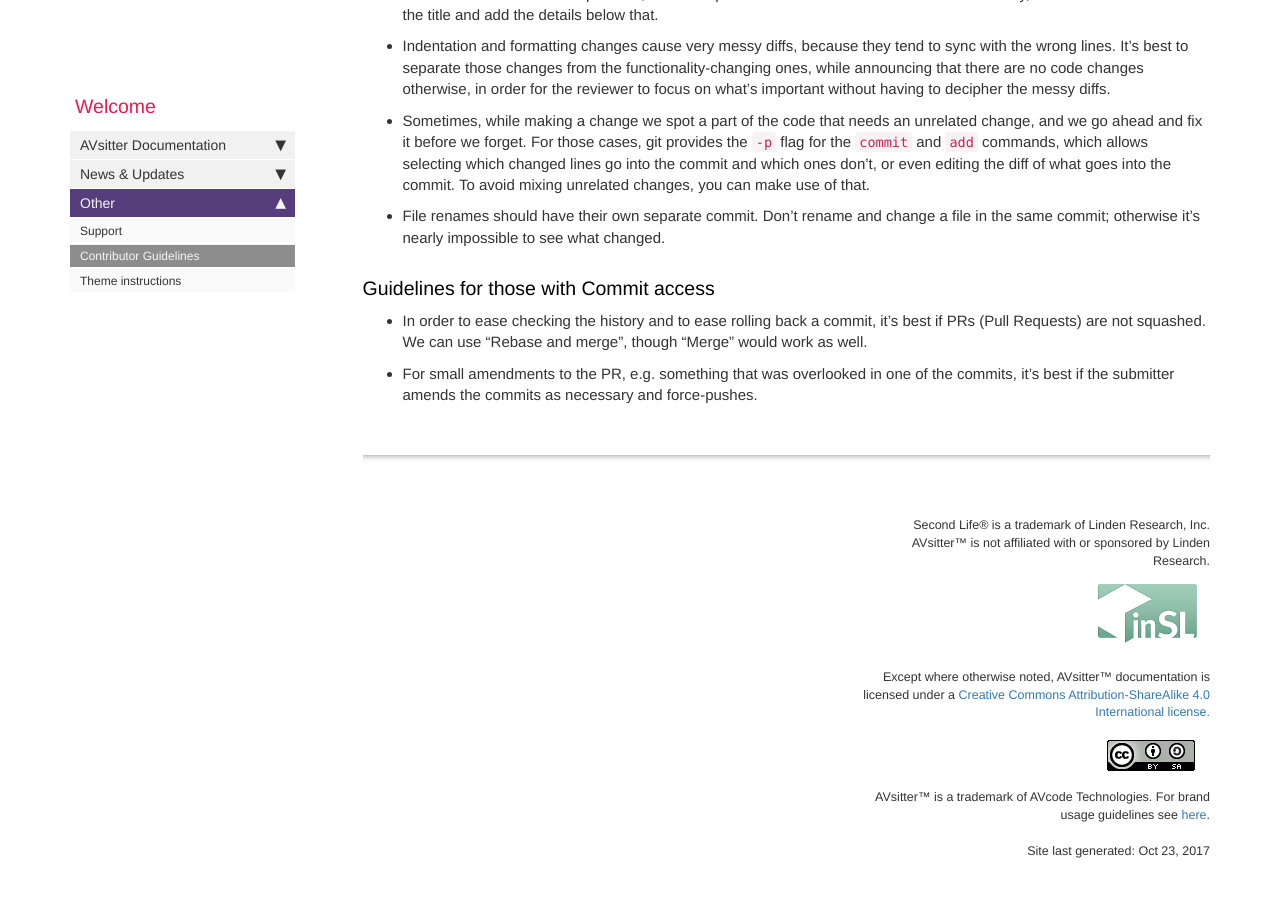
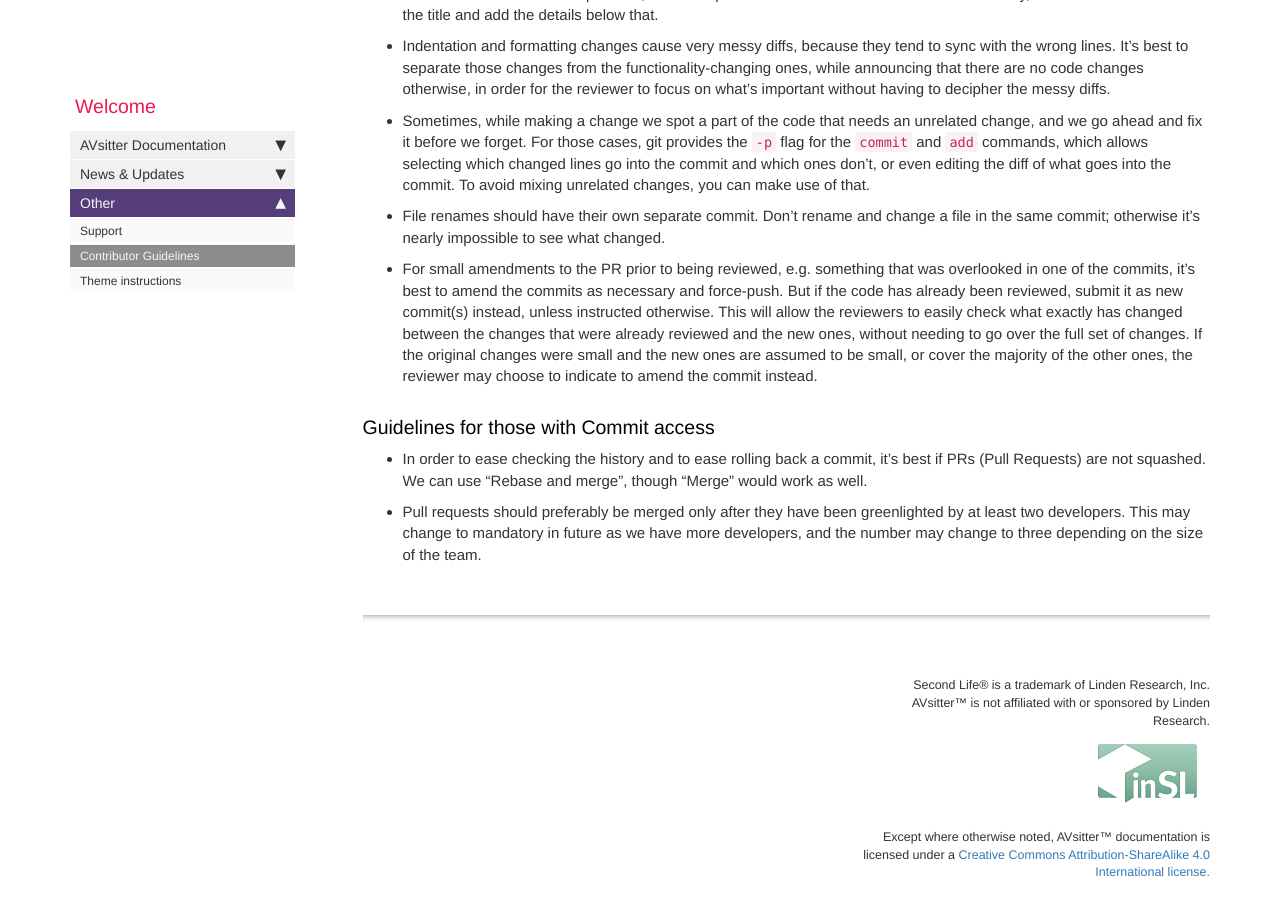
Before and after one commit to AVsitter/avsitter.github.io, a Jekyll site: the page built from pages/home/contribute.md, in a window 1280 px wide and 900 px high, scrolled down 909 px. Built offline with Jekyll 4.4.1, drawn with Linux system fonts in a browser that asks for light colours; nearby versions of some CDN libraries; comment, search, counter and statistics services are not loaded.

Commit message:
Changes in the contribution guidelines Closes #22

```diff
--- a/pages/home/contribute.md
+++ b/pages/home/contribute.md
@@ -36,8 +36,10 @@ folder: contribute
 
 - File renames should have their own separate commit. Don't rename and change a file in the same commit; otherwise it's nearly impossible to see what changed.
 
+- For small amendments to the PR prior to being reviewed, e.g. something that was overlooked in one of the commits, it’s best to amend the commits as necessary and force-push. But if the code has already been reviewed, submit it as new commit(s) instead, unless instructed otherwise. This will allow the reviewers to easily check what exactly has changed between the changes that were already reviewed and the new ones, without needing to go over the full set of changes. If the original changes were small and the new ones are assumed to be small, or cover the majority of the other ones, the reviewer may choose to indicate to amend the commit instead.
+
 ### Guidelines for those with Commit access
 
 - In order to ease checking the history and to ease rolling back a commit, it's best if PRs (Pull Requests) are not squashed. We can use "Rebase and merge", though "Merge" would work as well.
 
-- For small amendments to the PR, e.g. something that was overlooked in one of the commits, it's best if the submitter amends the commits as necessary and force-pushes.
+- Pull requests should preferably be merged only after they have been greenlighted by at least two developers. This may change to mandatory in future as we have more developers, and the number may change to three depending on the size of the team.
```
